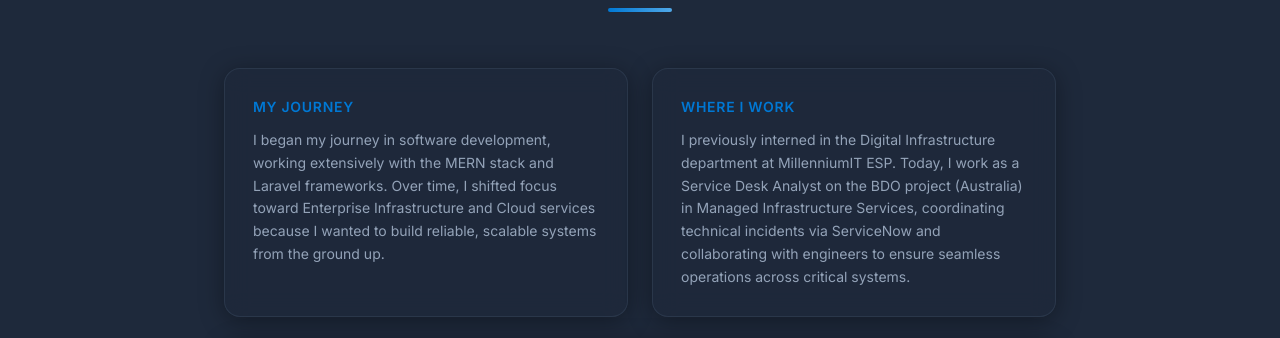
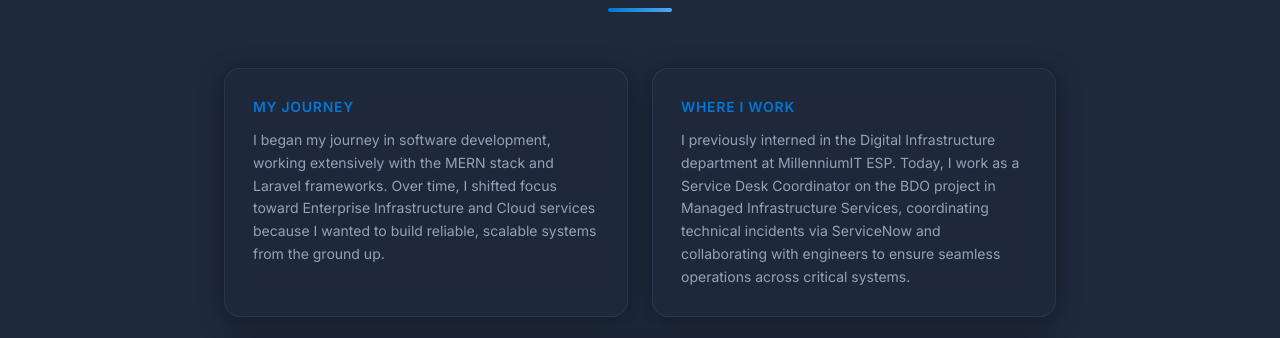
Before and after one commit to HarithaLayomin/Haritha-Layomin-Portfolio, a React (Vite) app: page / in a window 1280 px wide. Shown: the part 1040-1378 px from the top of the page. Built offline with nearby package versions, Linux system fonts and the light colour scheme; the HTML template or start-up script is replaced by a standard one.

Commit message:
About description updated

```diff
--- a/src/components/About.jsx
+++ b/src/components/About.jsx
@@ -49,7 +49,7 @@ const About = () => {
             <h3 className="text-azure-blue font-semibold text-sm uppercase tracking-wider mb-3">Where I Work</h3>
             <p className="text-secondary leading-relaxed text-sm">
               I previously interned in the Digital Infrastructure department at MillenniumIT ESP. Today,
-              I work as a Service Desk Analyst on the BDO project (Australia) in Managed Infrastructure Services,
+              I work as a Service Desk Coordinator on the BDO project in Managed Infrastructure Services,
               coordinating technical incidents via ServiceNow and collaborating with engineers to ensure
               seamless operations across critical systems.
             </p>
```
